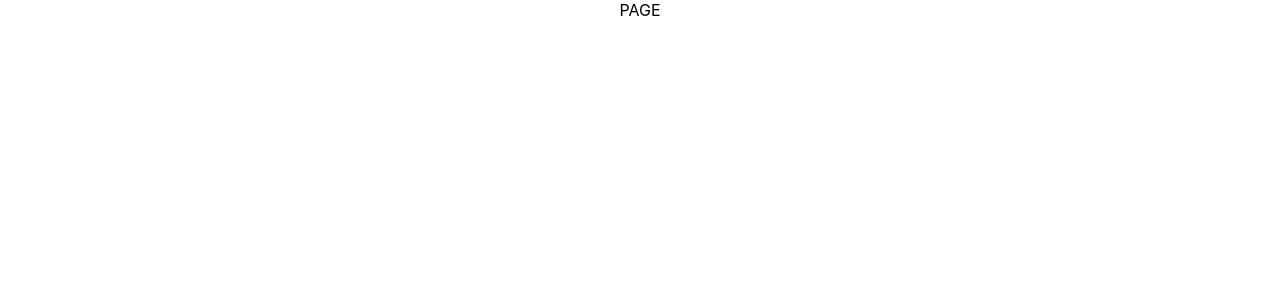
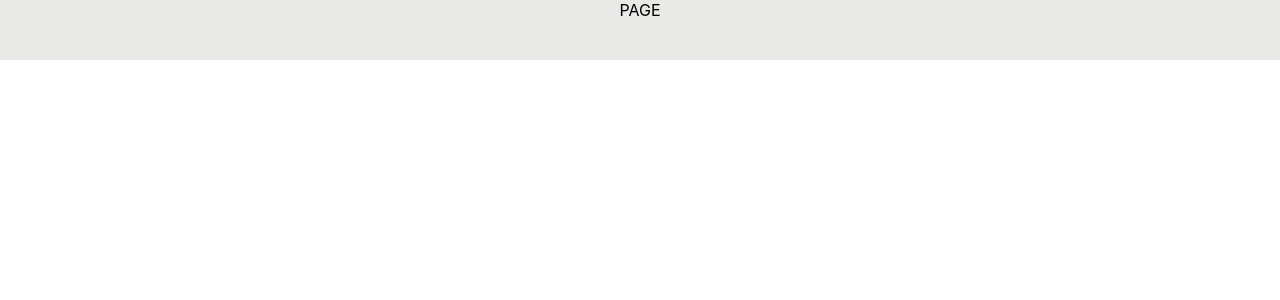
Before and after one commit to hajdun/searh-movie, a Next.js app: page /resultDetails in a window 1280 px wide. Shown: the top 300 px of the page. Built offline with nearby package versions, Linux system fonts and the light colour scheme.

Commit message:
Prettier result list

```diff
--- a/components/atoms/SearchResult/SearchResult.module.scss
+++ b/components/atoms/SearchResult/SearchResult.module.scss
@@ -1,5 +1,5 @@
 .searchResultContainer {
-    border: 2px solid black;
+    background-color: white;
     margin-bottom: 30px;
     width: 400px;
     min-height: 80px;
--- a/components/atoms/WikiPage/WikiPage.module.scss
+++ b/components/atoms/WikiPage/WikiPage.module.scss
@@ -1,6 +1,8 @@
 .container {
    width: 400px;
    margin-bottom: 40px;
+   background-color: white;
+   padding: 15px;
 }
 
 .link {
--- a/components/templates/BasePage/BasePage.module.css
+++ b/components/templates/BasePage/BasePage.module.css
@@ -1,3 +1,7 @@
+.page {
+   background-color: rgb(233, 233, 232);
+}
+
 .content {
    display: flex;
    flex-direction: column;
--- a/components/templates/BasePage/BasePage.tsx
+++ b/components/templates/BasePage/BasePage.tsx
@@ -8,7 +8,7 @@ interface IBasePage {
 
 const BasePage: React.FC<IBasePage> = ({ children }) => {
   return (
-    <div >
+    <div className={styles.page} >
       <Head>
         <title>Search movies</title>
         <meta name="description" content="Search movies" />
```
